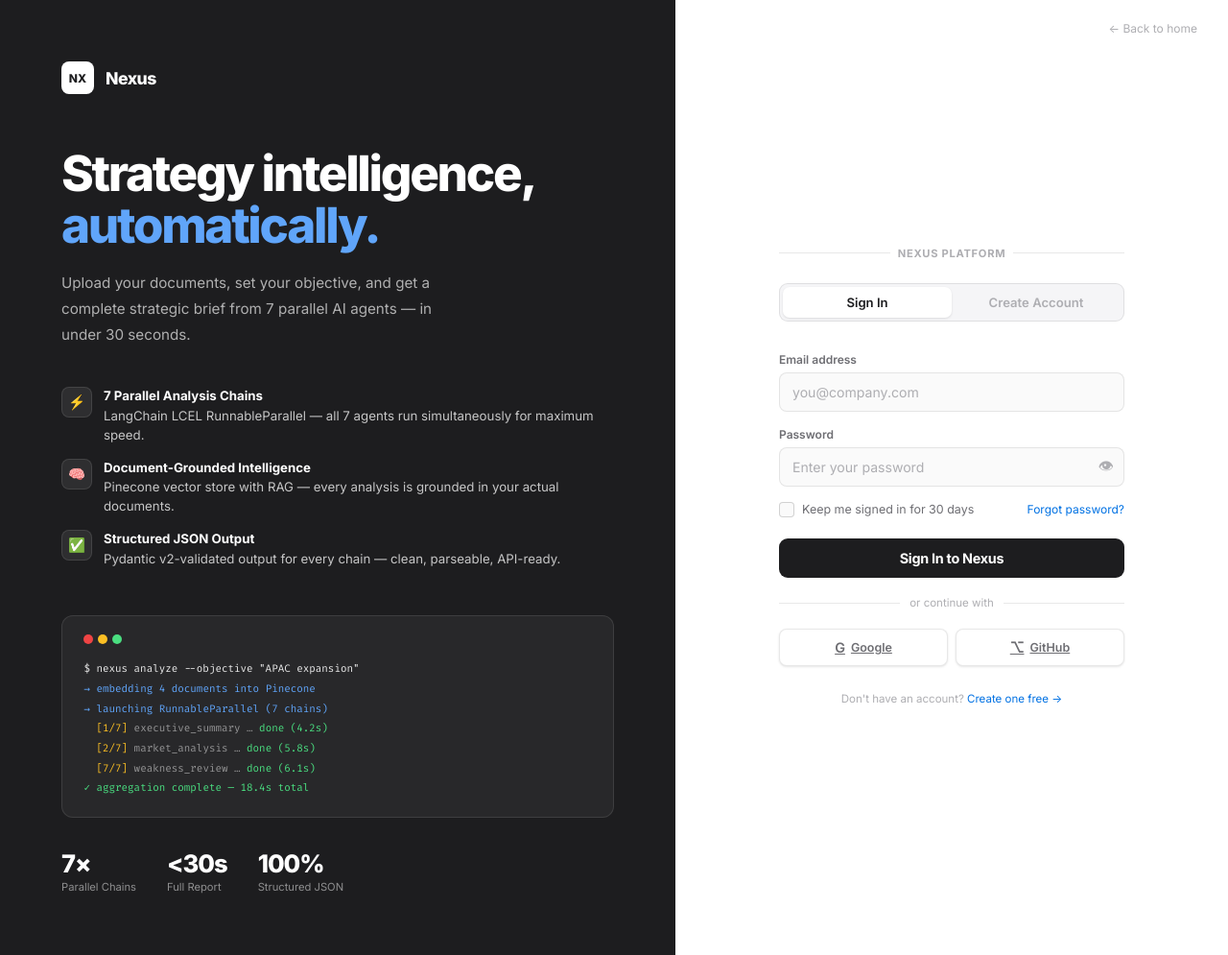
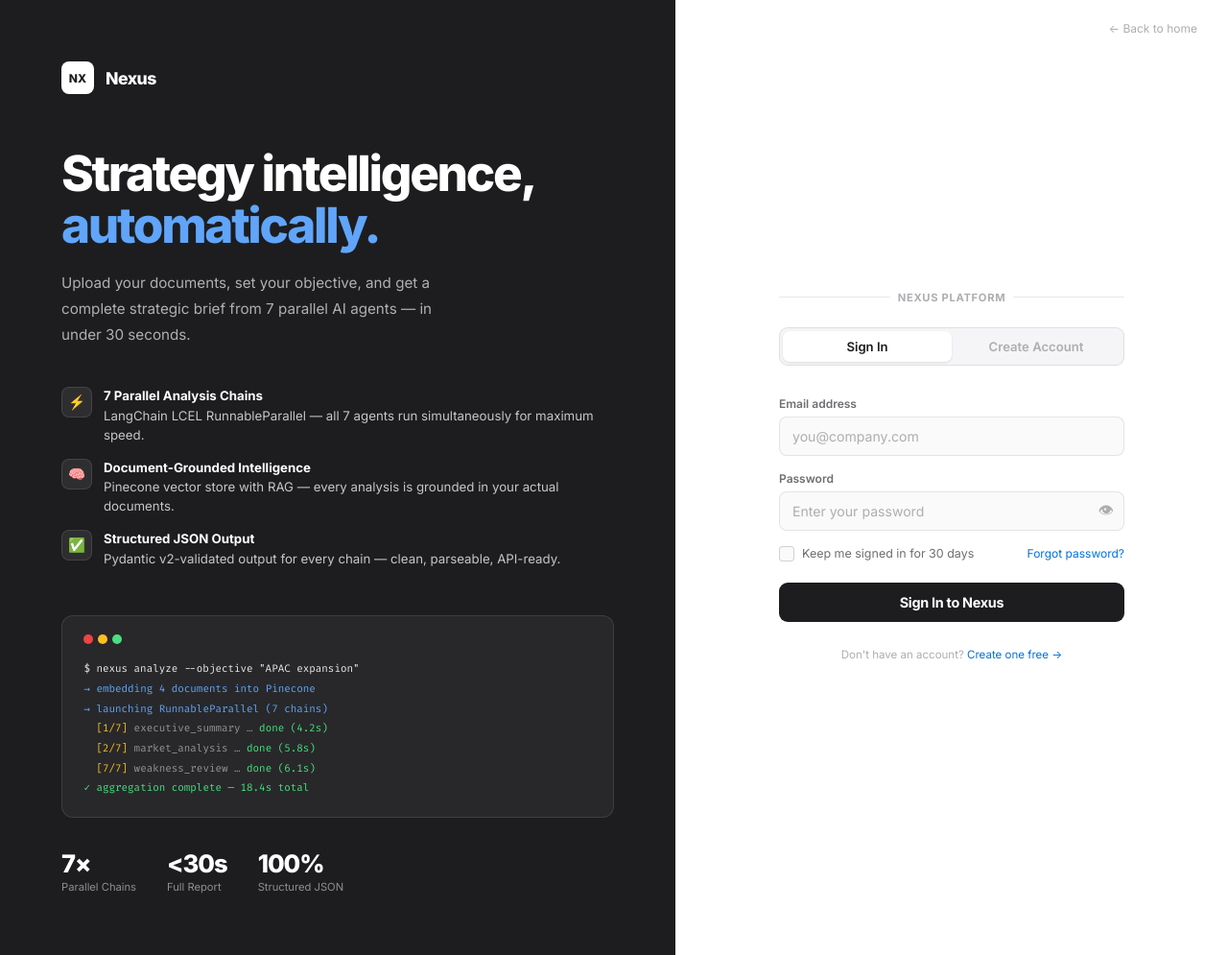
Before and after one commit to karan-chandel-asc/Autonomous-Ai-Strategy-Engine, a Django app: page /auth-api/user_login/ in a window 1280 px wide. Shown: the whole page at 96% size. Run offline with Django 5.2, Linux system fonts and the light colour scheme; parts of the project's set-up code (start-up, migrations or seed data) failed here and were passed over.

Commit message:
remove the final bugs

```diff
--- a/templates/ase_knowledge_base.html
+++ b/templates/ase_knowledge_base.html
@@ -128,7 +128,8 @@
   </a>
   <div class="topbar-nav">
     <a href="/main-app/dashboard/">Dashboard</a>
-    <a href="/main-app/strategy/">Strategy</a>
+    <a href="/main-app/strategy/">New Strategy</a>
+    <a href="/main-app/report/">Reports</a>
     <a href="/main-app/knowledge-base/" class="active">Knowledge Base</a>
   </div>
   <div style="display:flex;align-items:center;gap:10px">
--- a/templates/ase_login.html
+++ b/templates/ase_login.html
@@ -300,11 +300,6 @@
       <button class="submit-btn" onclick="handleLogin(event)">
         <span>Sign In to Nexus</span>
       </button>
-      <div class="or-divider"><div class="or-line"></div><span class="or-text">or continue with</span><div class="or-line"></div></div>
-      <div class="oauth-btns">
-        <a class="oauth-btn" href="/social/login/google-oauth2/"><span class="oauth-ico">G</span>Google</a>
-        <a class="oauth-btn" href="/social/login/github/"><span class="oauth-ico">⌥</span>GitHub</a>
-      </div>
       <div class="auth-footer">
         Don't have an account? <a href="#" onclick="switchTab('register');return false;">Create one free →</a>
       </div>
@@ -337,11 +332,6 @@
       <button class="submit-btn" onclick="handleRegister(event)" style="margin-top:0.5rem">
         <span>Create Free Account</span>
       </button>
-      <div class="or-divider"><div class="or-line"></div><span class="or-text">or continue with</span><div class="or-line"></div></div>
-      <div class="oauth-btns">
-        <a class="oauth-btn" href="/social/login/google-oauth2/"><span class="oauth-ico">G</span>Google</a>
-        <a class="oauth-btn" href="/social/login/github/"><span class="oauth-ico">⌥</span>GitHub</a>
-      </div>
       <div class="auth-footer">
         By creating an account you agree to our <a href="#">Terms of Service</a> and <a href="#">Privacy Policy</a>.<br/>
         Already have an account? <a href="#" onclick="switchTab('login');return false;">Sign in →</a>
```
